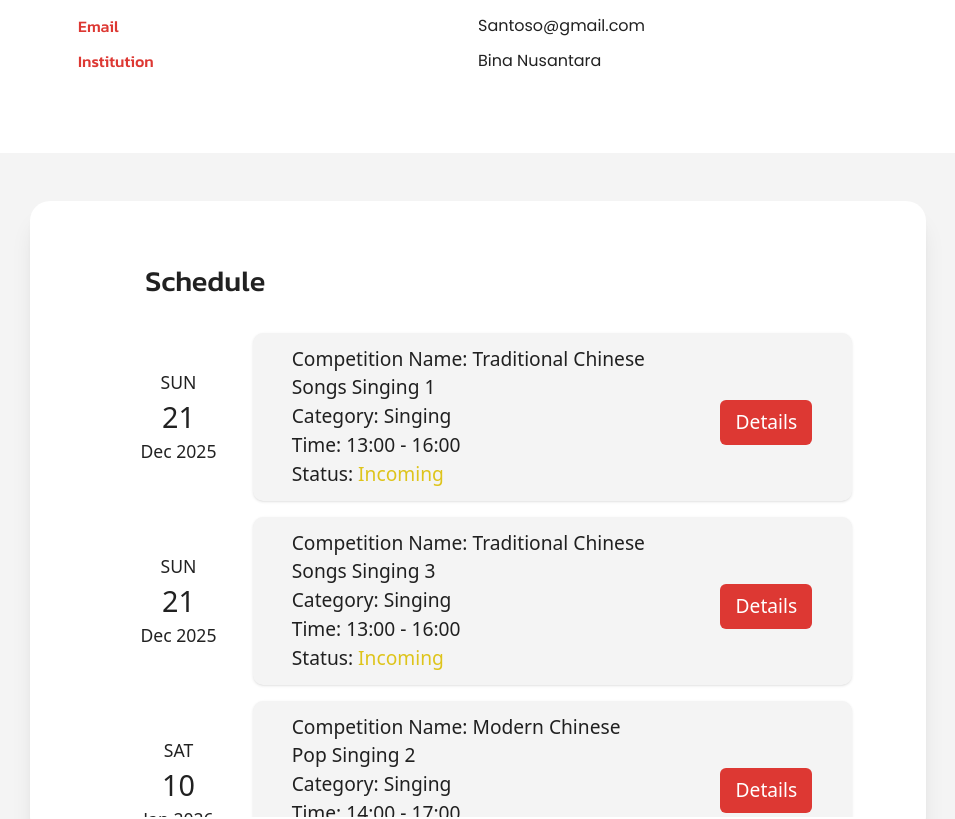
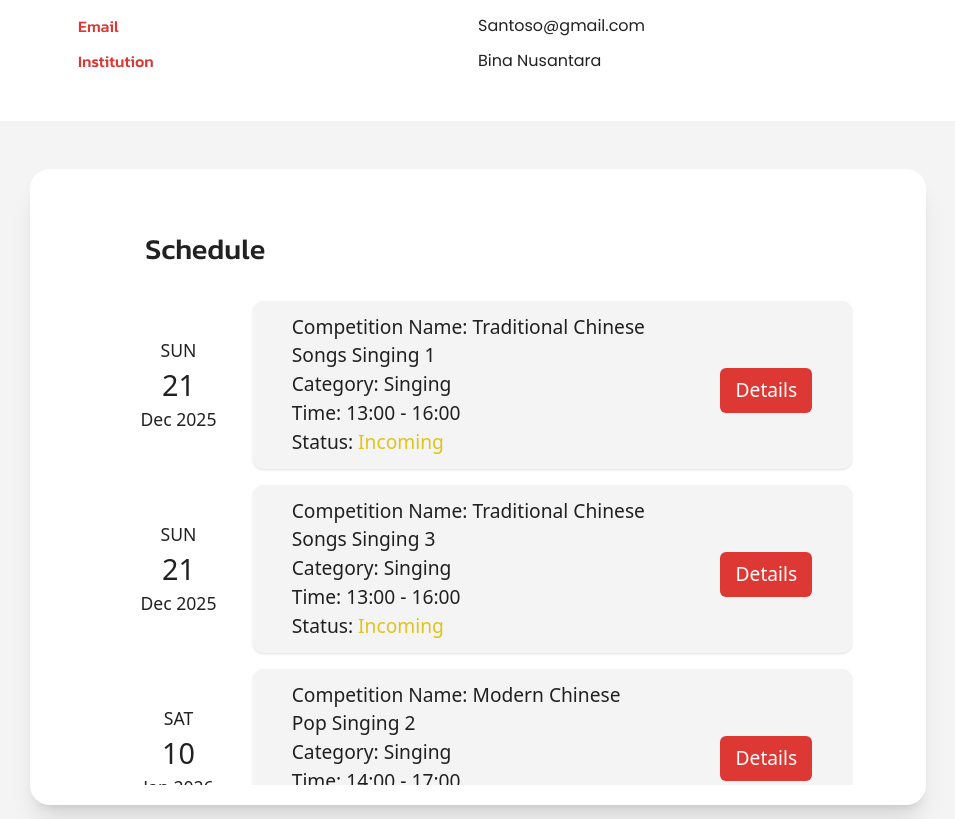
Before and after one commit to Ella-Raputri/WADS-FinalProject, a React (Vite) app in the folder frontend/: page /userhome in a window 1280 px wide. Shown: the part 580-1399 px from the top of the page, without its empty margins (162-1117 px from the left). Built offline with nearby package versions, Linux system fonts and the light colour scheme.

Commit message:
Homepage Update

```diff
--- a/frontend/src/pages/participant/HomePage.jsx
+++ b/frontend/src/pages/participant/HomePage.jsx
@@ -93,7 +93,7 @@ endDate: new Date(2026, 0, 15)
             <UserData data1="Institution" data2="Bina Nusantara"/>
         </div>
       </div>
-      <div className='bg-[#F4F4F4] w-[100%] mt-[2em] flex justify-center items-center relative'>
+      <div className='bg-[#F4F4F4] w-[100%] mt-[1 em] flex justify-center items-center relative'>
         <div className='bg-[#FFFFFF] w-[90%] md:w-[70%] shadow-xl rounded-[20px] my-[3em] xl:max-w-[1200px] 2xl:max-w-[1800px]'>
           <p className='font-kanit text-[1.4rem] xl:text-[1.8rem] font-medium sm:ml-[4em] justify-self-center pt-[2em] pb-[0.5em] sm:justify-self-start'>Schedule</p>
           <div className={`h-[70vh] min-h-[200px] max-h-[300px] xl:max-h-[500px] overflow-auto sm:mx-[2em] mb-5`}>
```
Lines whose indentation alone changed are shown as unchanged.
